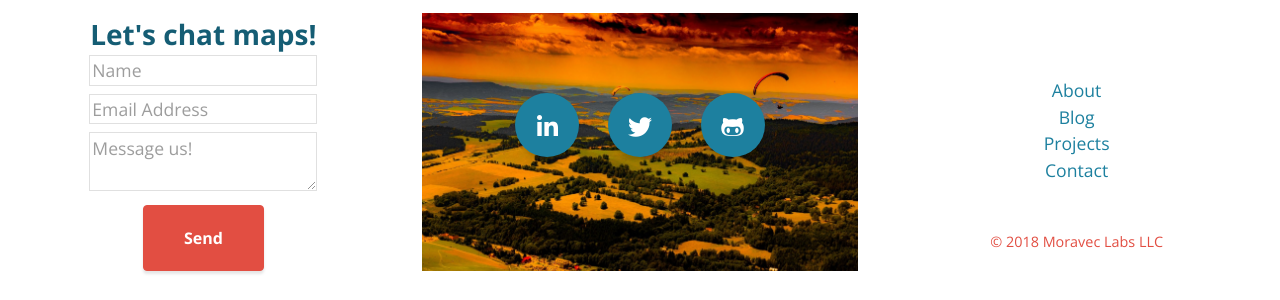
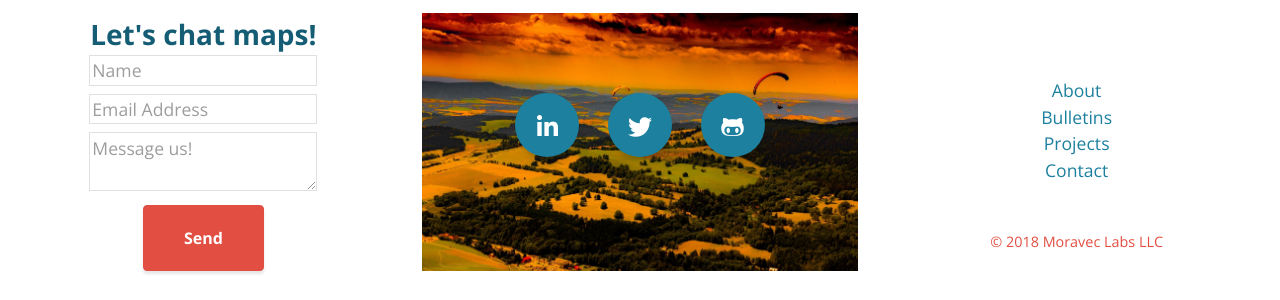
Before and after one commit to Dawnabelle/moravec-site-jekyll, a Jekyll site: the page built from _pages/02_contact.md, in a window 1280 px wide. Shown: the part 495-795 px from the top of the page. Built offline with Jekyll 4.4.1, drawn with Linux system fonts in a browser that asks for light colours; nearby versions of some CDN libraries; some web fonts are replaced.

Commit message:
updated button links and footer links

```diff
--- a/_includes/footer.html
+++ b/_includes/footer.html
@@ -39,10 +39,10 @@
 
     </div>
     <div class="col-12 col-md-4 flex-container-c  footer-links">
-      <div><a class="js-scroll-trigger" href="/#about">About</a></div>
-      <div><a class="js-scroll-trigger" href="/#blog">Blog</a></div>
-      <div><a class="js-scroll-trigger" href="/#portfolio">Projects</a></div>
-      <div><a class="js-scroll-trigger" href="#contact">Contact</a></div>
+      <div><a class="js-scroll-trigger" href="/about">About</a></div>
+      <div><a class="js-scroll-trigger" href="/blog">Bulletins</a></div>
+      <div><a class="js-scroll-trigger" href="/projects">Projects</a></div>
+      <div><a class="js-scroll-trigger" href="/contact">Contact</a></div>
       <div class="copyright">&copy; 2018 Moravec Labs LLC</div>
     </div>
   </div>
--- a/index.html
+++ b/index.html
@@ -36,8 +36,7 @@
       each other? At Moravec Labs, we weave these stories together to tell a comprehensive and fluid story for the
       user.</p>
     <div class="btn-container">
-      <a class="btn btn-primary btn-xl js-scroll-trigger" href="#services">What We
-      Offer</a>
+      <a class="btn btn-primary btn-xl js-scroll-trigger" href="/projects">More About Us</a>
     </div>
   </div>
 </section>
```
